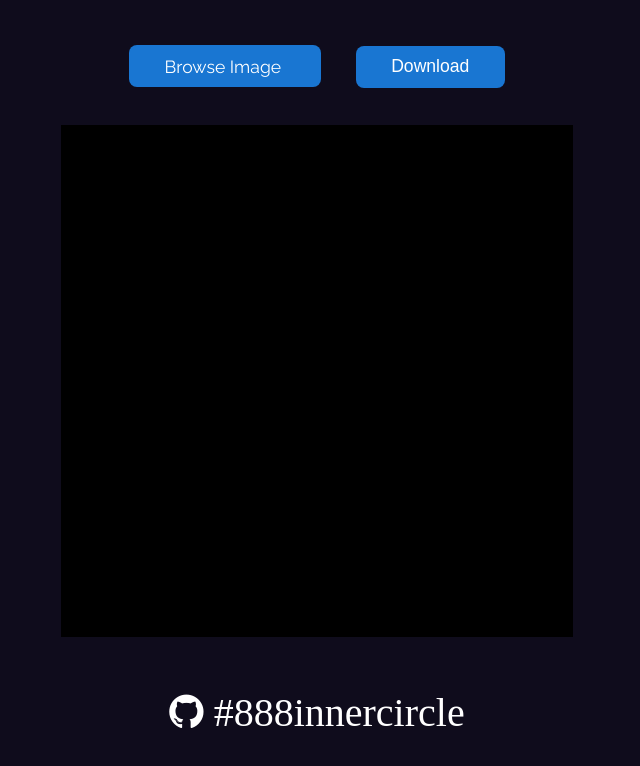
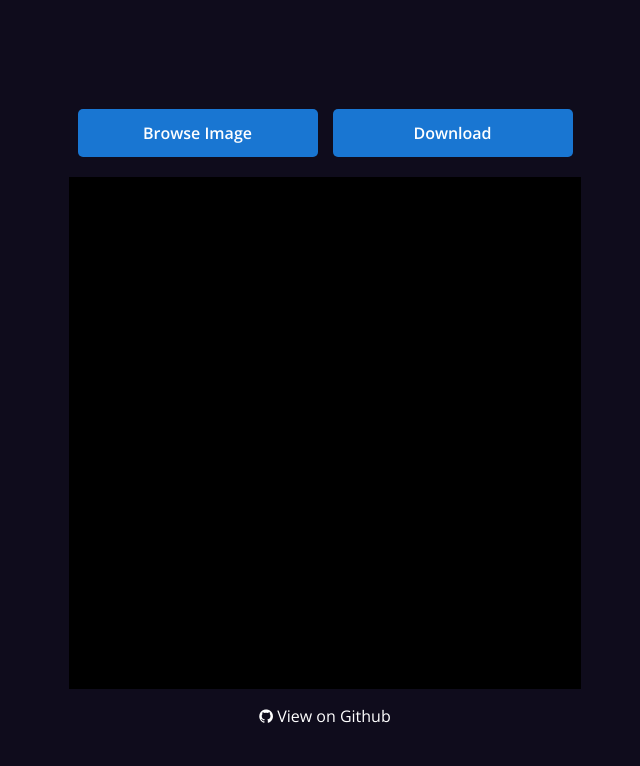
Before and after one commit to saucesteals/888-overlay, a plain HTML site: page public/index.html in a window 1280 px wide. Shown: the whole page, without its empty margins (323-963 px from the left). Drawn offline with nearby package versions, Linux system fonts and the light colour scheme.

Commit message:
Cleaned up some styles + removed useless
:)

```diff
--- a/public/index.html
+++ b/public/index.html
@@ -26,10 +26,8 @@
 
 	<body>
 		<div class="main">
-      <label for="img-input" class="button"> Browse Image </label>
-
+			<label as="button" for="img-input" class="button">Browse Image</label>
 			<button id="download-button" class="button">Download</button>
-
 			<input
 				type="file"
 				id="img-input"
@@ -41,14 +39,15 @@
 		<canvas width="512" height="512" id="canvas"></canvas>
 
 		<script src="js/index.js"></script>
-    <footer>
+		<div class="footer">
 			<a
 				target="_blank"
 				href="https://github.com/saucesteals/888-overlay"
 				title="View on github!"
 			>
-        <i class="text fa fa-github"> #888innercircle </i>
+				<i class="fa fa-github"></i>
+				View on Github
 			</a>
-    </footer>
+		</div>
 	</body>
 </html>
--- a/public/js/index.js
+++ b/public/js/index.js
@@ -40,7 +40,7 @@ const handleNewFile = (file) => {
 };
 
 // Handle new image selection
-fileInput.onchange = function (e) {
+fileInput.onclick = function (e) {
 	console.log("Received", e.target.files[0], "from file input");
 	handleNewFile(e.target.files[0]);
 };
--- a/public/styles.css
+++ b/public/styles.css
@@ -1,9 +1,10 @@
-@import url("https://fonts.googleapis.com/css?family=Raleway:400,700,900");
+@import url("https://fonts.googleapis.com/css2?family=Open+Sans:wght@400;600;700");
 
-html {
+* {
 	background-color: #0f0c1c;
 	scroll-behavior: smooth;
-  font-family: Raleway, sans-serif;
+	font-family: Open Sans, sans-serif;
+	color: white;
 }
 
 body {
@@ -11,10 +12,10 @@ body {
 	flex-direction: column;
 	justify-content: center;
 	align-items: center;
-  overflow-x: hidden;
+	overflow: hidden;
 	text-align: center;
-  width: full;
-  height: full;
+	width: 100vw;
+	height: 100vh;
 }
 
 a {
@@ -23,38 +24,31 @@ a {
 }
 
 .button {
-  padding: 0.6em 2em;
-  border-radius: 8px;
+	cursor: pointer;
+	border-radius: 5px;
+	border: 0;
 	color: #fff;
 	background-color: #1976d2;
-  font-size: 1.1em;
-  border: 0;
-  cursor: pointer;
-  margin: 1em;
+	font-size: 1rem;
+	width: 15rem;
+	height: 3rem;
+	display: flex;
+	justify-content: center;
+	align-items: center;
+	font-weight: 600;
 }
 
 .main {
 	margin: 20px;
+	display: flex;
+	flex-direction: row;
+	gap: 15px;
 }
 
 #canvas {
 	display: block;
 }
 
-.text {
-  color: white;
-  text-align: center;
-  font-size: 40px;
-  display: flex;
-  justify-content: space-evenly;
-  padding: 5px;
+.footer {
+	margin-top: 1rem;
 }
-
-footer {
-  padding-top: 50px;
-  font-size: 40px;
-  justify-content: center;
-  align-items: center;
-  overflow-x: hidden;
-  text-align: center;
-}
```
Lines whose indentation alone changed are shown as unchanged.
